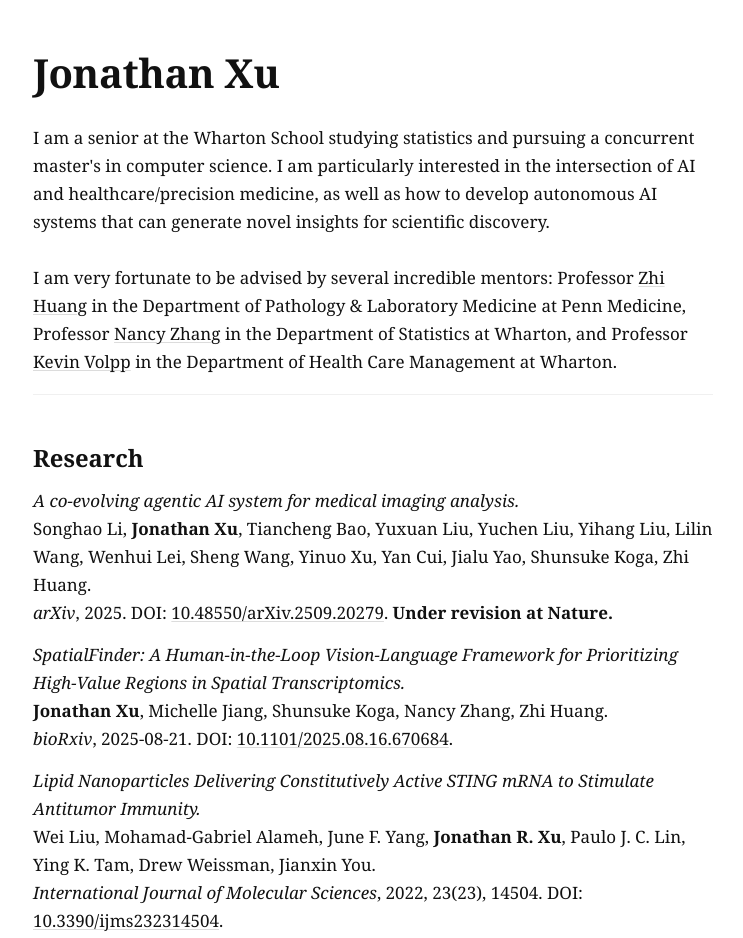
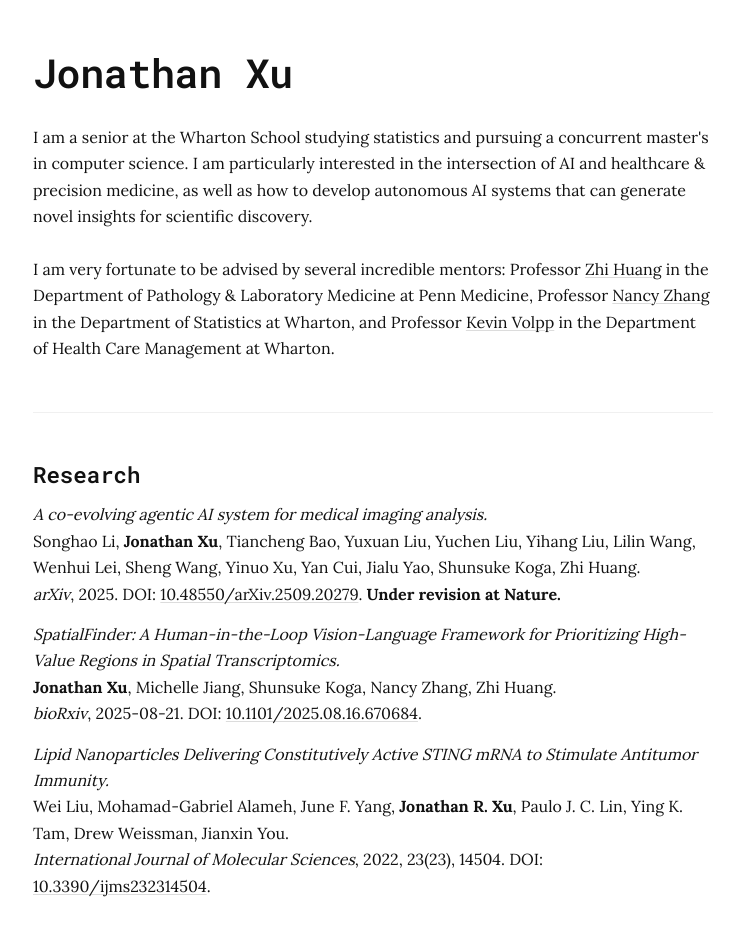
Before and after one commit to jonrxu/jonrxu.github.io, a plain HTML site: page index.html in a window 1280 px wide. Shown: the top 938 px of the page, without its empty margins (267-1010 px from the left). Drawn offline with Linux system fonts and the light colour scheme; a web font is replaced by a local one.

Commit message:
formatting

```diff
--- a/index.html
+++ b/index.html
@@ -4,6 +4,9 @@
     <meta charset="UTF-8">
     <meta name="viewport" content="width=device-width, initial-scale=1.0">
     <title>Jonathan Xu</title>
+    <link rel="preconnect" href="https://fonts.googleapis.com">
+    <link rel="preconnect" href="https://fonts.gstatic.com" crossorigin>
+    <link href="https://fonts.googleapis.com/css2?family=Lora:wght@400;500;600;700&family=Roboto+Mono:wght@400;500;600;700&display=swap" rel="stylesheet">
     <style>
         @font-face {
             font-family: 'Crimson Pro';
@@ -30,21 +33,29 @@
         html, body {
             color: #111;
             background: #fff;
-            font-family: "Crimson Pro", ui-serif, Georgia, "Times New Roman", serif;
-            font-size: 17px;
+            font-family: "Lora", serif;
+            font-optical-sizing: auto;
+            font-weight: 400;
+            font-style: normal;
             line-height: 1.65;
             -webkit-font-smoothing: antialiased;
             -moz-osx-font-smoothing: grayscale;
         }
         h1 {
+            font-family: "Roboto Mono", monospace;
+            font-optical-sizing: auto;
             font-weight: 600;
+            font-style: normal;
             letter-spacing: -0.01em;
             margin: 0 0 8px 0;
             font-size: clamp(28px, 5vw, 40px);
         }
         h4 {
+            font-family: "Roboto Mono", monospace;
+            font-optical-sizing: auto;
+            font-weight: 600;
+            font-style: normal;
             margin: 28px 0 8px 0;
-            font-weight: 600;
             font-size: 1.4em;
         }
         a {
@@ -62,6 +73,7 @@
         }
         /* Subtle section dividers */
         section + section { border-top: 1px solid #f0f0f0; padding-top: 16px; }
+        section:has(+ section) { padding-bottom: 16px; }
         /* Writing list */
         #writing ul {
             list-style: none;
@@ -89,7 +101,7 @@
     </header>
     <main>
         <section id="introduction">
-            <p>I am a senior at the Wharton School studying statistics and pursuing a concurrent master's in computer science. I am particularly interested in the intersection of AI and healthcare/precision medicine, as well as how to develop autonomous AI systems that can generate novel insights for scientific discovery.
+            <p>I am a senior at the Wharton School studying statistics and pursuing a concurrent master's in computer science. I am particularly interested in the intersection of AI and healthcare &amp; precision medicine, as well as how to develop autonomous AI systems that can generate novel insights for scientific discovery.
             <br/>
             <br/>
             I am very fortunate to be advised by several incredible mentors: Professor <a href="https://zhihuang.ai">Zhi Huang</a> in the Department of Pathology & Laboratory Medicine at Penn Medicine, Professor <a href="https://nzhanglab.github.io/pages/pi.html">Nancy Zhang</a> in the Department of Statistics at Wharton, and Professor <a href="https://chibe.upenn.edu/expert/kevin-volpp-md-phd/">Kevin Volpp</a> in the Department of Health Care Management at Wharton.</p>
```
